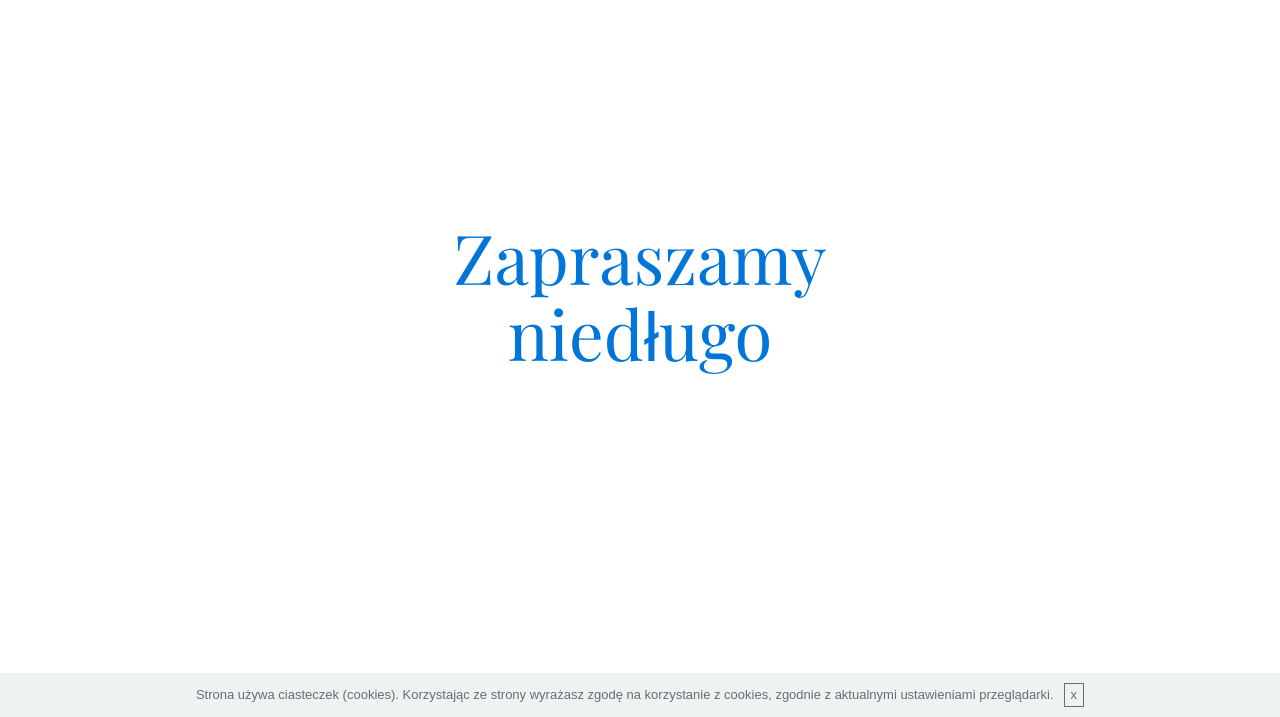
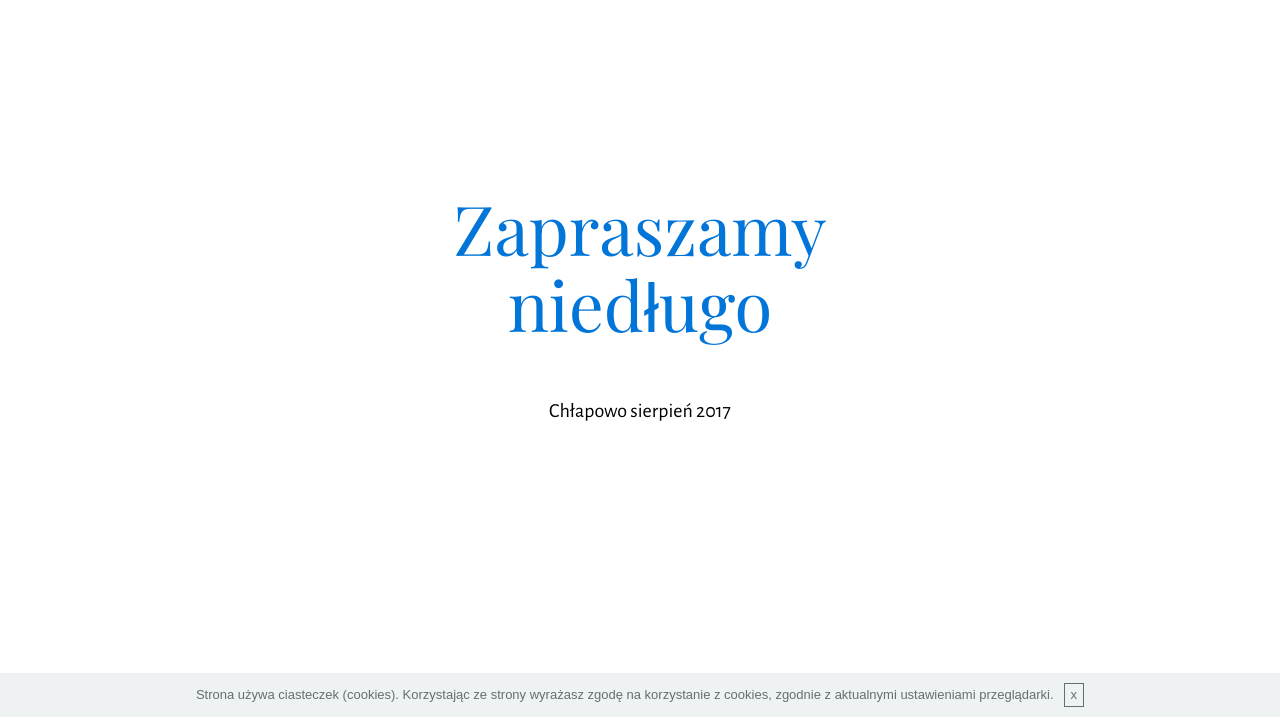
Before and after one commit to MartaRadziszowska/onoff, a plain HTML site: page index.html in a window 1280 px wide. Shown: the part 83-800 px from the top of the page. Drawn offline with nearby package versions, Linux system fonts and the light colour scheme.

Commit message:
create github pages

```diff
--- a/index.html
+++ b/index.html
@@ -47,7 +47,7 @@
 
                     <h1 class="mbr-section-title display-1">Zapraszamy<br>niedługo</h1>
 
-
+                    <div class="mbr-buttons--center"> <a class="btn btn-lg btn-white" href="https://mobirise.com">Chłapowo sierpień 2017</a></div>
                 </div>
             </div>
         </div>
```
Also changed, not shown: 1 other file.
